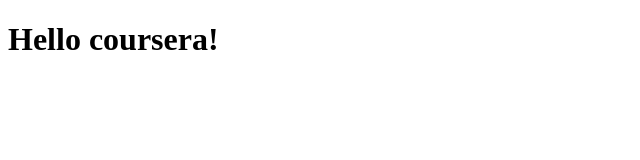
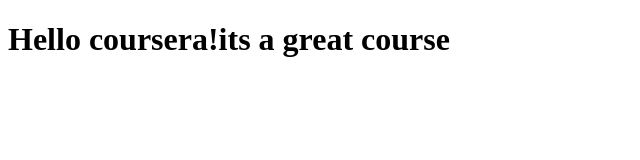
Before and after one commit to sonika-codes/courseraweb, a plain HTML site: page site/index.html in a window 1280 px wide. Shown: the whole page, without its empty margins (0-640 px from the left). Drawn offline with Linux system fonts and the light colour scheme.

Commit message:
small addition to page content

```diff
--- a/site/index.html
+++ b/site/index.html
@@ -4,6 +4,6 @@
 	<title>Hello Coursera!</title>
 </head>
 <body>
-<h1>Hello coursera!</h1>
+<h1>Hello coursera!its a great course</h1>
 </body>
 </html>
```
